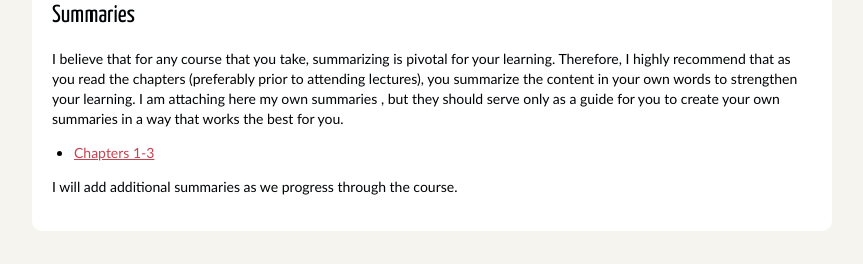
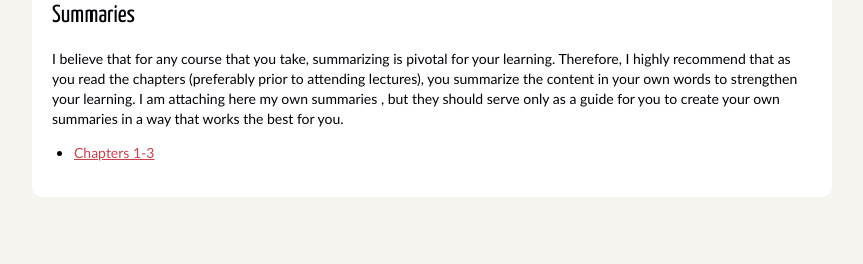
Before and after one commit to vickykras/vickykras.github.io, a plain HTML site: page pages/orgo-i.html in a window 1280 px wide. Shown: the part 878-1142 px from the top of the page, without its empty margins (208-1071 px from the left). Drawn offline with nearby package versions, Linux system fonts and the light colour scheme; some packages are replaced by stand-ins of ours.

```diff
--- a/pages/orgo-i.html
+++ b/pages/orgo-i.html
@@ -60,7 +60,6 @@
 <ul class="simple">
 <li><a class="reference external" href="../files/chapter1-3.pdf">Chapters 1-3</a></li>
 </ul>
-<p>I will add additional summaries as we progress through the course.</p>
 </div>
 
 </section>
```
